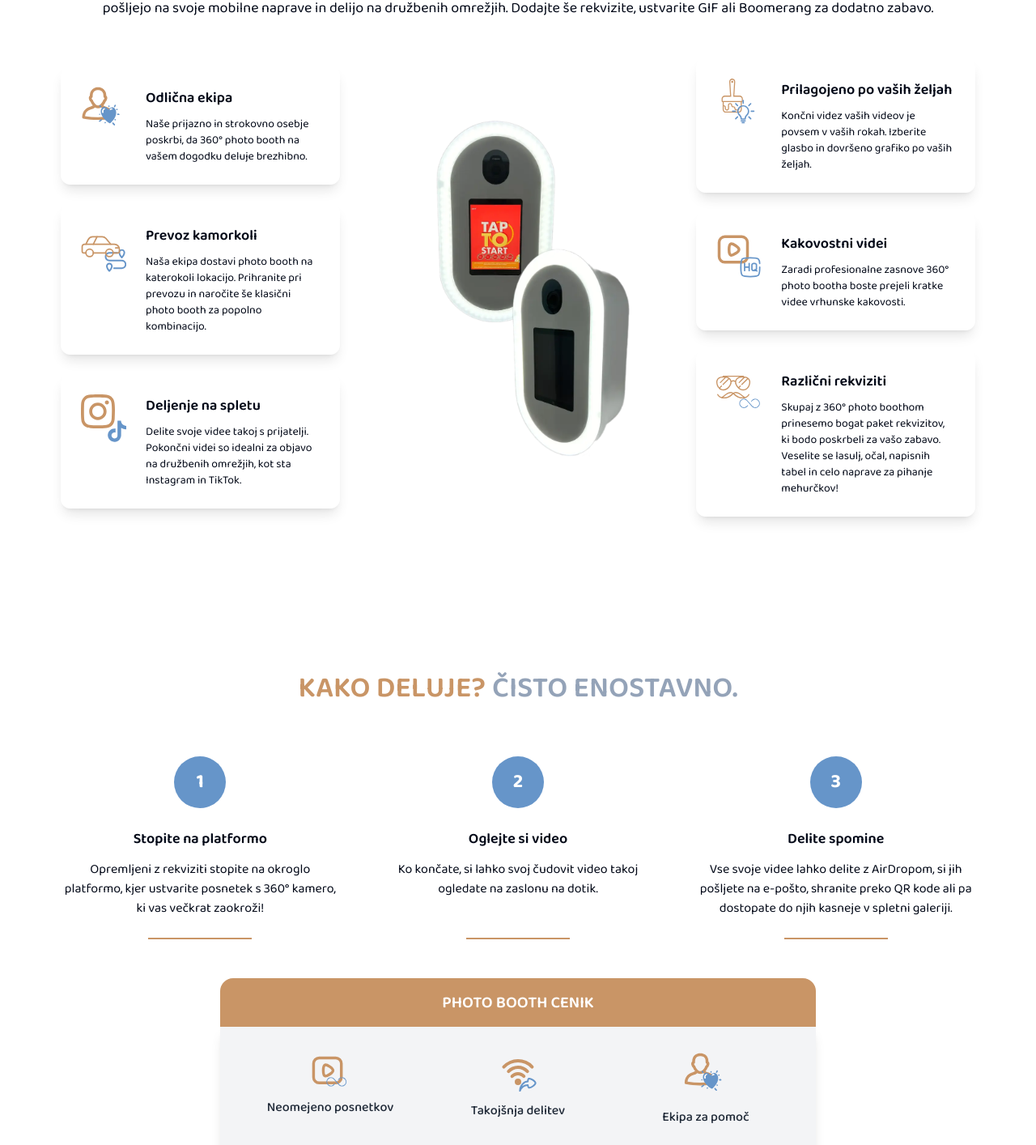
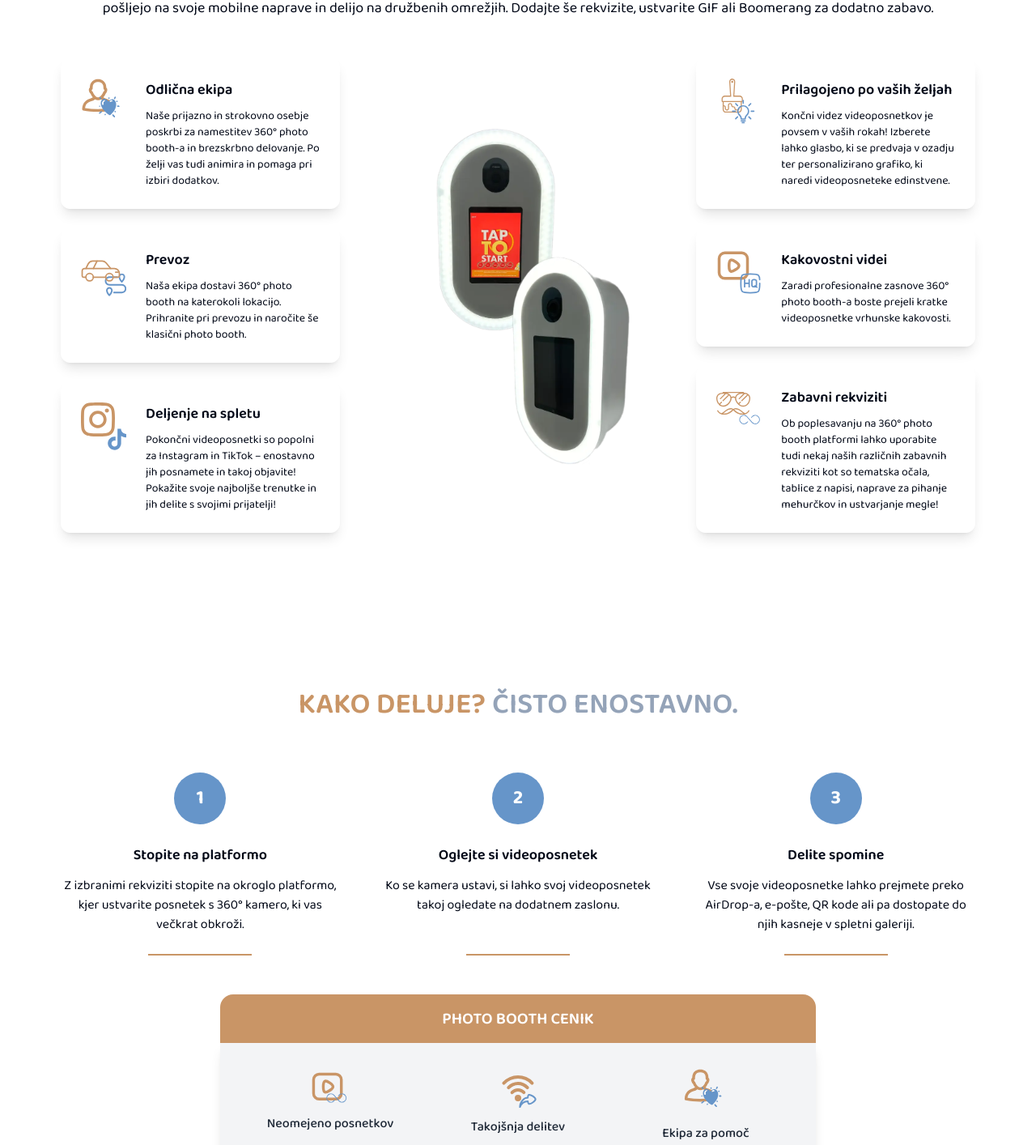
Before and after one commit to pmitja/Eventaj.si, a Next.js app: page /photo-booth in a window 1280 px wide. Shown: the part 1774-3188 px from the top of the page at 81% size. Built offline with nearby package versions, Linux system fonts and the light colour scheme.

Commit message:
Content update.

```diff
--- a/components/blog/blog-layout.tsx
+++ b/components/blog/blog-layout.tsx
@@ -79,11 +79,10 @@ export function BlogLayout({ children, metadata }: BlogLayoutProps) {
         </div>
         <div className="relative z-10 container mx-auto px-4 text-center text-white">
           <h2 className="text-3xl md:text-4xl font-bold mb-6">
-            Želite popestriti vaše dogodke?
+            Bi popestril zabavo z našim 360° photo booth-om?
           </h2>
           <p className="text-lg md:text-xl mb-8 max-w-2xl mx-auto">
-            Izberite si paket, ki vam najbolj ustreza. Pošljite povpraševanje in
-            rezervirajte termin.
+            Rezerviraj termin še danes.
           </p>
           <div className="flex items-center justify-center gap-4">
             <HeroBookingDialog>
--- a/components/sections/features-content.tsx
+++ b/components/sections/features-content.tsx
@@ -9,7 +9,7 @@ export const threeSixtyFeatures = {
   heading: "ODLIČNA IZBIRA ZA VAŠ DOGODEK",
   text: (
     <>
-      {"Naš 360° Photo Booth je prava atrakcija vsakega dogodka! Ustvarite " +
+      {"Naš 360° photo booth je prava atrakcija vsakega dogodka! Ustvarite " +
         "edinstvene posnetke, ki ujamejo vsak kot, vsak nasmeh in vsako potezo " +
         "– kot pravi filmski trenutek. Gostje lahko stopijo na 100 cm veliko " +
         "platformo, kamera pa jih v krogu snema iz nizkega kota v visoki " +
@@ -17,7 +17,7 @@ export const threeSixtyFeatures = {
         "deljenje na družbenih omrežjih."}
       <br />
       <br />
-      {"360° Photo Booth je popolna izbira za poroke, rojstne dneve, poslovne " +
+      {"360° photo booth je popolna izbira za poroke, rojstne dneve, poslovne " +
         "dogodke, festivale in zasebne zabave, kjer iščete nekaj posebnega. " +
         "Dodajte rekvizite, učinke ali napise in zagotovite, da bo vaš dogodek " +
         "ostal v spominu za vedno!"}
@@ -27,40 +27,39 @@ export const threeSixtyFeatures = {
     {
       title: "Odlična ekipa",
       description:
-        "Naše prijazno in strokovno osebje poskrbi, da 360° photo booth na vašem dogodku deluje brezhibno.",
+        "Naše prijazno in strokovno osebje poskrbi za namestitev 360° photo booth-a in brezskrbno delovanje. Po želji vas tudi animira in pomaga pri izbiri dodatkov.",
       icon: PersonWithHeart,
     },
     {
-      title: "Prevoz kamorkoli",
+      title: "Prevoz",
       description:
-        "Naša ekipa dostavi photo booth na katerokoli lokacijo. Prihranite pri prevozu in naročite še klasični photo booth za popolno kombinacijo.",
+        "Naša ekipa dostavi 360° photo booth na katerokoli lokacijo. Prihranite pri prevozu in naročite še klasični photo booth.",
       icon: CarWithRoad,
     },
     {
       title: "Deljenje na spletu",
       description:
-        "Delite svoje videe takoj s prijatelji. Pokončni videi so idealni za objavo na družbenih omrežjih, kot sta Instagram in TikTok.",
+        "Pokončni videoposnetki so popolni za Instagram in TikTok – enostavno jih posnamete in takoj objavite! Pokažite svoje najboljše trenutke in jih delite s svojimi prijatelji!",
       icon: SocialIcons,
     },
     {
       title: "Prilagojeno po vaših željah",
       description:
-        "Končni videz vaših videov je povsem v vaših rokah. Izberite glasbo in dovršeno grafiko po vaših željah.",
+        "Končni videz videoposnetkov je povsem v vaših rokah! Izberete lahko glasbo, ki se predvaja v ozadju ter personalizirano grafiko, ki naredi videoposneteke edinstvene.",
       icon: PaintWithLamp,
     },
     {
-      title: "Kakovostni videi",
+      title: "Kakovostni videoposnetki",
       description:
-        "Zaradi profesionalne zasnove 360° photo bootha boste prejeli kratke videe vrhunske kakovosti.",
+        "Zaradi profesionalne zasnove 360° photo booth-a boste prejeli kratke videoposnetke vrhunske kakovosti.",
       icon: HqVideo,
     },
     {
-      title: "Različni rekviziti",
+      title: "Zabavni rekviziti",
       description:
-        "Skupaj z 360° photo boothom prinesemo bogat paket rekvizitov, ki bodo poskrbeli za vašo zabavo. Veselite se lasulj, očal, napisnih tabel in celo naprave za pihanje mehurčkov!",
+        "Ob poplesavanju na 360° photo booth platformi lahko uporabite tudi nekaj naših različnih zabavnih rekviziti kot so tematska očala, tablice z napisi, naprave za pihanje mehurčkov in ustvarjanje megle!",
       icon: GlassesWithMustache,
     },
-    // ... rest of the features
   ],
   media: {
     type: "video" as const,
@@ -74,7 +73,7 @@ export const videoFeatures = {
   heading: "ODLIČNA IZBIRA ZA VAŠ DOGODEK",
   text: (
     <>
-      {"Naš 360° Photo Booth je prava atrakcija vsakega dogodka! Ustvarite " +
+      {"Naš 360° photo booth je prava atrakcija vsakega dogodka! Ustvarite " +
         "edinstvene posnetke, ki ujamejo vsak kot, vsak nasmeh in vsako potezo " +
         "– kot pravi filmski trenutek. Gostje lahko stopijo na 100 cm veliko " +
         "platformo, kamera pa jih v krogu snema iz nizkega kota v visoki " +
@@ -82,7 +81,7 @@ export const videoFeatures = {
         "deljenje na družbenih omrežjih."}
       <br />
       <br />
-      {"360° Photo Booth je popolna izbira za poroke, rojstne dneve, poslovne " +
+      {"360° photo booth je popolna izbira za poroke, rojstne dneve, poslovne " +
         "dogodke, festivale in zasebne zabave, kjer iščete nekaj posebnega. " +
         "Dodajte rekvizite, učinke ali napise in zagotovite, da bo vaš dogodek " +
         "ostal v spominu za vedno!"}
@@ -92,40 +91,39 @@ export const videoFeatures = {
     {
       title: "Odlična ekipa",
       description:
-        "Naše prijazno in strokovno osebje poskrbi, da 360° photo booth na vašem dogodku deluje brezhibno.",
+        "Naše prijazno in strokovno osebje poskrbi za namestitev 360° photo booth-a in brezskrbno delovanje. Po želji vas tudi animira in pomaga pri izbiri dodatkov.",
       icon: PersonWithHeart,
     },
     {
-      title: "Prevoz kamorkoli",
+      title: "Prevoz",
       description:
-        "Naša ekipa dostavi photo booth na katerokoli lokacijo. Prihranite pri prevozu in naročite še klasični photo booth za popolno kombinacijo.",
+        "Naša ekipa dostavi 360° photo booth na katerokoli lokacijo. Prihranite pri prevozu in naročite še klasični photo booth.",
       icon: CarWithRoad,
     },
     {
       title: "Deljenje na spletu",
       description:
-        "Delite svoje videe takoj s prijatelji. Pokončni videi so idealni za objavo na družbenih omrežjih, kot sta Instagram in TikTok.",
+        "Pokončni videoposnetki so popolni za Instagram in TikTok – enostavno jih posnamete in takoj objavite! Pokažite svoje najboljše trenutke in jih delite s svojimi prijatelji!",
       icon: SocialIcons,
     },
     {
       title: "Prilagojeno po vaših željah",
       description:
-        "Končni videz vaših videov je povsem v vaših rokah. Izberite glasbo in dovršeno grafiko po vaših željah.",
+        "Končni videz videoposnetkov je povsem v vaših rokah! Izberete lahko glasbo, ki se predvaja v ozadju ter personalizirano grafiko, ki naredi videoposneteke edinstvene.",
       icon: PaintWithLamp,
     },
     {
-      title: "Kakovostni videi",
+      title: "Kakovostni videoposnetki",
       description:
-        "Zaradi profesionalne zasnove 360° photo bootha boste prejeli kratke videe vrhunske kakovosti.",
+        "Zaradi profesionalne zasnove 360° photo booth-a boste prejeli kratke videoposnetke vrhunske kakovosti.",
       icon: HqVideo,
     },
     {
-      title: "Različni rekviziti",
+      title: "Zabavni rekviziti",
       description:
-        "Skupaj z 360° photo boothom prinesemo bogat paket rekvizitov, ki bodo poskrbeli za vašo zabavo. Veselite se lasulj, očal, napisnih tabel in celo naprave za pihanje mehurčkov!",
+        "Ob poplesavanju na 360° photo booth platformi lahko uporabite tudi nekaj naših različnih zabavnih rekviziti kot so tematska očala, tablice z napisi, naprave za pihanje mehurčkov in ustvarjanje megle!",
       icon: GlassesWithMustache,
     },
-    // ... rest of the features
   ],
   media: {
     type: "video" as const,
@@ -148,40 +146,39 @@ export const basicBoothFeatures = {
     {
       title: "Odlična ekipa",
       description:
-        "Naše prijazno in strokovno osebje poskrbi, da 360° photo booth na vašem dogodku deluje brezhibno.",
+        "Naše prijazno in strokovno osebje poskrbi za namestitev 360° photo booth-a in brezskrbno delovanje. Po želji vas tudi animira in pomaga pri izbiri dodatkov.",
       icon: PersonWithHeart,
     },
     {
-      title: "Prevoz kamorkoli",
+      title: "Prevoz",
       description:
-        "Naša ekipa dostavi photo booth na katerokoli lokacijo. Prihranite pri prevozu in naročite še klasični photo booth za popolno kombinacijo.",
+        "Naša ekipa dostavi 360° photo booth na katerokoli lokacijo. Prihranite pri prevozu in naročite še klasični photo booth.",
       icon: CarWithRoad,
     },
     {
       title: "Deljenje na spletu",
       description:
-        "Delite svoje videe takoj s prijatelji. Pokončni videi so idealni za objavo na družbenih omrežjih, kot sta Instagram in TikTok.",
+        "Pokončni videoposnetki so popolni za Instagram in TikTok – enostavno jih posnamete in takoj objavite! Pokažite svoje najboljše trenutke in jih delite s svojimi prijatelji!",
       icon: SocialIcons,
     },
     {
       title: "Prilagojeno po vaših željah",
       description:
-        "Končni videz vaših videov je povsem v vaših rokah. Izberite glasbo in dovršeno grafiko po vaših željah.",
+        "Končni videz videoposnetkov je povsem v vaših rokah! Izberete lahko glasbo, ki se predvaja v ozadju ter personalizirano grafiko, ki naredi videoposneteke edinstvene.",
       icon: PaintWithLamp,
     },
     {
       title: "Kakovostni videi",
       description:
-        "Zaradi profesionalne zasnove 360° photo bootha boste prejeli kratke videe vrhunske kakovosti.",
+        "Zaradi profesionalne zasnove 360° photo booth-a boste prejeli kratke videoposnetke vrhunske kakovosti.",
       icon: HqVideo,
     },
     {
-      title: "Različni rekviziti",
+      title: "Zabavni rekviziti",
       description:
-        "Skupaj z 360° photo boothom prinesemo bogat paket rekvizitov, ki bodo poskrbeli za vašo zabavo. Veselite se lasulj, očal, napisnih tabel in celo naprave za pihanje mehurčkov!",
+        "Ob poplesavanju na 360° photo booth platformi lahko uporabite tudi nekaj naših različnih zabavnih rekviziti kot so tematska očala, tablice z napisi, naprave za pihanje mehurčkov in ustvarjanje megle!",
       icon: GlassesWithMustache,
     },
-    // ... rest of the features
   ],
   media: {
     type: "image" as const,
--- a/components/sections/how-it-works.tsx
+++ b/components/sections/how-it-works.tsx
@@ -6,19 +6,19 @@ const steps = [
     number: "1",
     title: "Stopite na platformo",
     description:
-      "Opremljeni z rekviziti stopite na okroglo platformo, kjer ustvarite posnetek s 360° kamero, ki vas večkrat zaokroži!",
+      "Z izbranimi rekviziti stopite na okroglo platformo, kjer ustvarite posnetek s 360° kamero, ki vas večkrat obkroži.",
   },
   {
     number: "2",
-    title: "Oglejte si video",
+    title: "Oglejte si videoposnetek",
     description:
-      "Ko končate, si lahko svoj čudovit video takoj ogledate na zaslonu na dotik.",
+      "Ko se kamera ustavi, si lahko svoj videoposnetek takoj ogledate na dodatnem zaslonu.",
   },
   {
     number: "3",
     title: "Delite spomine",
     description:
-      "Vse svoje videe lahko delite z AirDropom, si jih pošljete na e-pošto, shranite preko QR kode ali pa dostopate do njih kasneje v spletni galeriji.",
+      "Vse svoje videoposnetke lahko prejmete preko AirDrop-a, e-pošte, QR kode ali pa dostopate do njih kasneje v spletni galeriji.",
   },
 ];
 
--- a/components/sections/photo-booth-options.tsx
+++ b/components/sections/photo-booth-options.tsx
@@ -15,21 +15,21 @@ const options: BoothOption[] = [
   {
     title: "Photo booth",
     description:
-      "Fotograf. Povod k pogovoru. Ustvarjalec spominov. Vse to je Photo Booth. Je popoln dodatek vsaki zabavi ali dogodku. Naš Photo Booth je magnet za ljudi.",
+      "Photo booth je idealna izbira za vsako zabavo ali dogodek! Ustvarite nepozabne trenutke z zabavnimi fotografijami, ki jih lahko še dodatno obogatite z različnimi dodatki.",
     image: "/application/photo-booth.webp",
     href: "/photo-booth",
   },
   {
     title: "360° photo booth",
     description:
-      "360° Photo Booth je popolna izbira za poroke, rojstne dneve, poslovne dogodke, festivale in zasebne zabave, kjer iščete nekaj posebnega.",
+      "360° Photo booth vam omogoča, da svoje spomine ujamete v dinamične videoposnetke, ki jih lahko enostavno delite s prijatelji in družino ter ohranite te posebne trenutke za vedno!",
     image: "/application/360-action-images.webp",
     href: "/360-photo-booth",
   },
   // {
   //   title: "Duet photo booth",
   //   description:
-  //     "Duet Photo Booth je popolna izbira za poroke, rojstne dneve, poslovne dogodke, festivale in zasebne zabave, kjer iščete nekaj posebnega.",
+  //     "Photo booth in 360° Photo booth sta popolna kombinacija, ki ne sme manjkati na nobeni zabavi, saj omogoča da spomine ohranite tako v fotografijah kot tudi v videoposnetkih.",
   //   image: "/application/combo-image.webp",
   //   href: "/duet-photo-booth",
   // },
--- a/components/sections/pricing-plans.tsx
+++ b/components/sections/pricing-plans.tsx
@@ -29,7 +29,7 @@ interface PricingProps {
 export function PricingPlans({
   plans,
   title = "Izberite paket po vaši meri",
-  description = "Vsi paketi vključujejo dostavo, postavitev in operaterja za celoten čas najema.",
+  description = "Vsi paketi vključujejo postavitev in upravljanje za celoten čas najema.",
 }: PricingProps) {
   const isDesktop = useMediaQuery("(min-width: 768px)");
   const pathname = usePathname();
--- a/components/three-sixty-hero.tsx
+++ b/components/three-sixty-hero.tsx
@@ -48,8 +48,8 @@ const ThreeSixtyHero = () => {
             className="max-w-2xl sm:max-w-3xl lg:max-w-4xl mx-auto mb-8 md:mb-12"
           >
             <p className="text-base sm:text-lg md:text-xl">
-              Edinstveno 360° snemanje za posebne trenutke. Popolna izbira za
-              vse vrste dogodkov.
+              Zajame vaše trenutke v edinstvenih 360° videoposnetkih. Popolna
+              izbira za vse vrste dogodkov.
             </p>
           </FadeIn>
 
--- a/content/when-to-choose/index.ts
+++ b/content/when-to-choose/index.ts
@@ -18,7 +18,7 @@ export interface WhenToChooseContent {
 
 export const threeSixtyWhenToChoose: WhenToChooseContent = {
   heading: "KDAJ IZBRATI 360° PHOTO BOOTH?",
-  text: "360° photo booth je primeren za skoraj vsak dogodek. Najpogosteje ga pripeljemo na poslovne dogodke, plese, praznovanja in poroke.",
+  text: "360° photo booth je idealen za vsak dogodek, kjer imate na voljo 3x3 m prostora za ustvarjanje nepozabnih videoposnetkov.",
   occasions: [
     {
       title: "Poroke",
```
Also changed, not shown: app/page.tsx (+3 -22 lines), components/forms/booking-form.tsx (+6 -1 lines), components/forms/pricing-form.tsx (+6 -1 lines), components/sections/features.tsx (+13 -1 lines), components/sections/pricing-calculator.tsx (+14 -3 lines).
